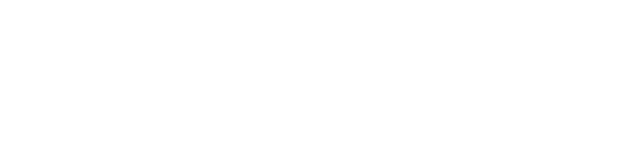
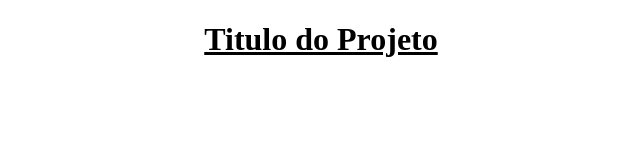
Before and after one commit to Marins-Mat/teste-git, a plain HTML site: page index.html in a window 1280 px wide. Shown: the whole page, without its empty margins (319-959 px from the left). Drawn offline with Linux system fonts and the light colour scheme.

Commit message:
adiciona e estiliza titulo

```diff
--- a/index.html
+++ b/index.html
@@ -7,6 +7,7 @@
     <title>Projeto de teste</title>
 </head>
 <body>
+    <h1 class="titulo">Titulo do Projeto</h1>
 
     <script src="script.js"></script>
 </body>
--- a/style.css
+++ b/style.css
@@ -0,0 +1,6 @@
+.titulo{
+    display: flex;
+    justify-content: center;
+    text-decoration: underline;
+    font-weight: bold;
+}
```
